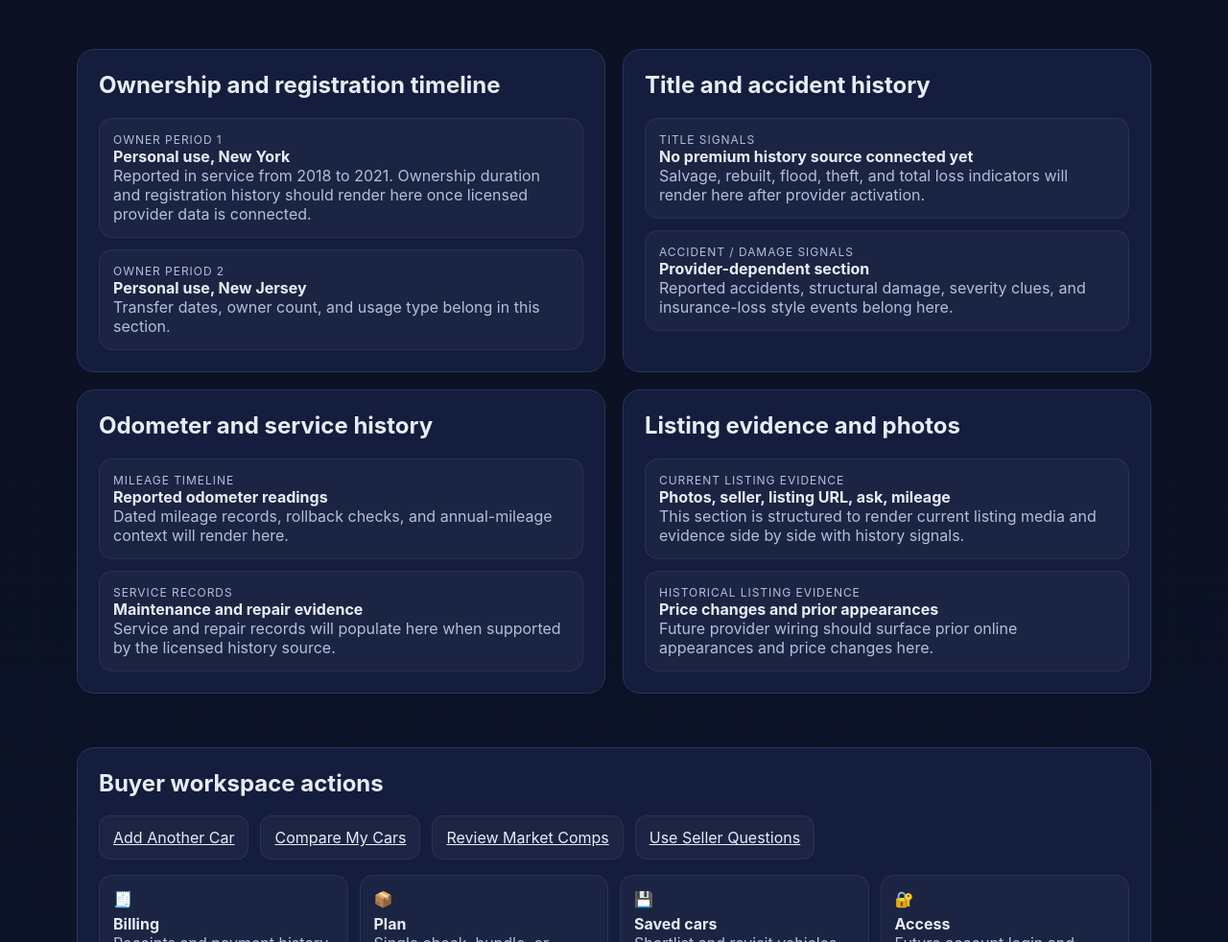
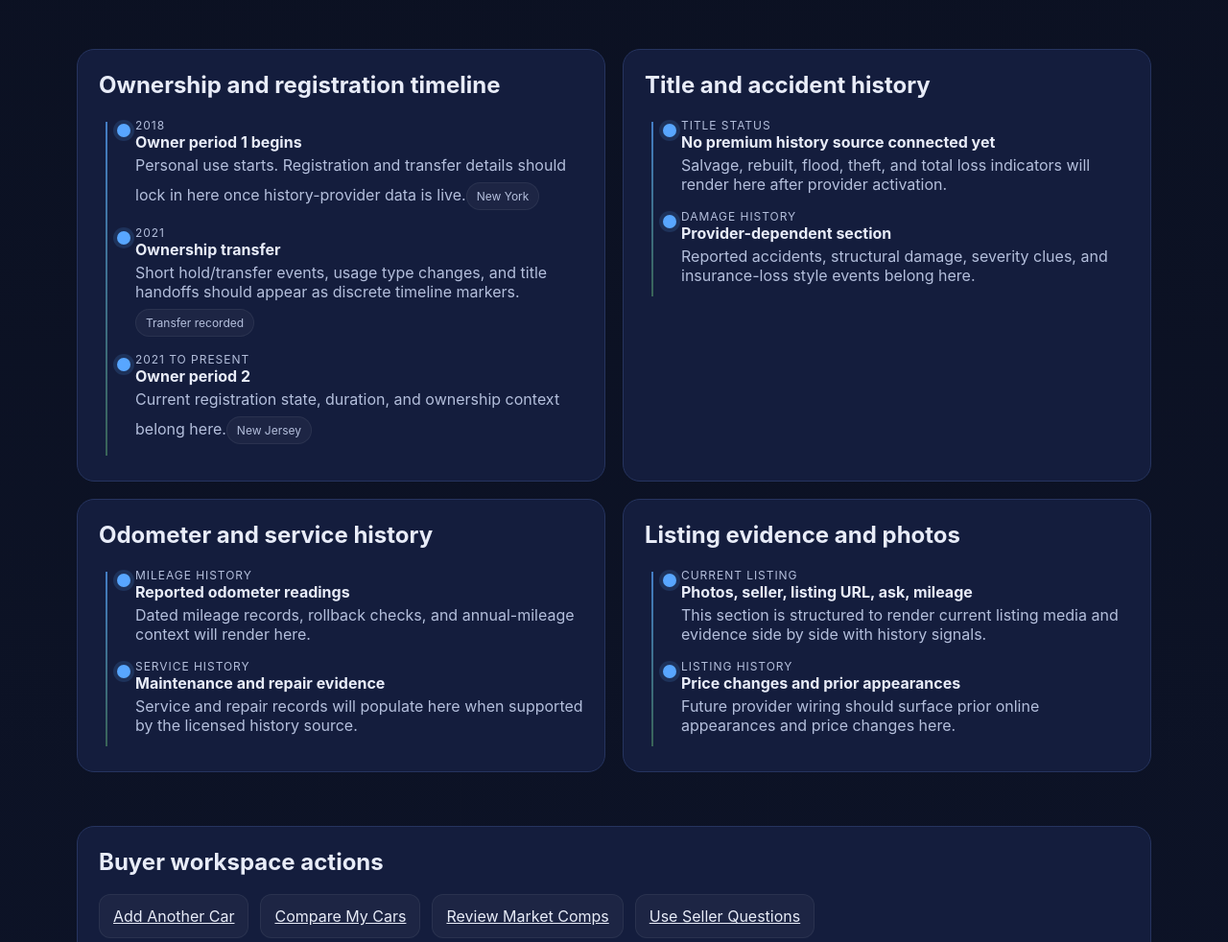
Before and after one commit to 2NspiraOpsTeam/vin-buyer-confidence, a website: page customer.html in a window 1280 px wide. Shown: the part 760-1742 px from the top of the page at 96% size. Drawn offline with Linux system fonts and the light colour scheme.

Commit message:
Add visual timeline rails and provider readiness notes

```diff
--- a/customer.html
+++ b/customer.html
@@ -80,6 +80,12 @@
     .history-grid { display:grid; grid-template-columns: repeat(2,1fr); gap:18px; }
     .history-event { padding:14px; border-radius:14px; background: rgba(255,255,255,.03); border:1px solid rgba(255,255,255,.06); margin-top:12px; }
     .mini-head { font-size:12px; color: var(--muted); text-transform: uppercase; letter-spacing: .08em; }
+    .timeline-rail { position:relative; margin-top:14px; padding-left:20px; }
+    .timeline-rail:before { content:''; position:absolute; left:7px; top:4px; bottom:4px; width:2px; background: linear-gradient(180deg, rgba(88,166,255,.7), rgba(126,231,135,.35)); }
+    .timeline-node { position:relative; padding:0 0 16px 18px; }
+    .timeline-node:before { content:''; position:absolute; left:-1px; top:6px; width:14px; height:14px; border-radius:999px; background: var(--accent); box-shadow: 0 0 0 4px rgba(88,166,255,.15); }
+    .timeline-node strong { display:block; margin-bottom:4px; }
+    .state-chip { display:inline-block; margin-top:8px; padding:6px 10px; border-radius:999px; background: rgba(255,255,255,.04); border:1px solid rgba(255,255,255,.06); color: var(--muted); font-size:12px; }
     .market-inputs { display:grid; grid-template-columns: 1fr 1fr auto; gap:12px; margin-top:14px; align-items:end; }
     .market-inputs label { display:block; font-size:13px; color: var(--muted); margin-bottom:6px; }
     .market-inputs input, .market-inputs select { width:100%; padding:12px 14px; border-radius:12px; border:1px solid rgba(255,255,255,.08); background: rgba(11,16,32,.7); color: var(--text); }
@@ -159,23 +165,32 @@
   <div id="history" class="wrap section history-grid">
     <div class="card">
       <h2>Ownership and registration timeline</h2>
-      <div class="history-event"><div class="mini-head">Owner period 1</div><strong>Personal use, New York</strong><br><span class="muted">Reported in service from 2018 to 2021. Ownership duration and registration history should render here once licensed provider data is connected.</span></div>
-      <div class="history-event"><div class="mini-head">Owner period 2</div><strong>Personal use, New Jersey</strong><br><span class="muted">Transfer dates, owner count, and usage type belong in this section.</span></div>
+      <div class="timeline-rail">
+        <div class="timeline-node"><div class="mini-head">2018</div><strong>Owner period 1 begins</strong><span class="muted">Personal use starts. Registration and transfer details should lock in here once history-provider data is live.</span><div class="state-chip">New York</div></div>
+        <div class="timeline-node"><div class="mini-head">2021</div><strong>Ownership transfer</strong><span class="muted">Short hold/transfer events, usage type changes, and title handoffs should appear as discrete timeline markers.</span><div class="state-chip">Transfer recorded</div></div>
+        <div class="timeline-node"><div class="mini-head">2021 to present</div><strong>Owner period 2</strong><span class="muted">Current registration state, duration, and ownership context belong here.</span><div class="state-chip">New Jersey</div></div>
+      </div>
     </div>
     <div class="card">
       <h2>Title and accident history</h2>
-      <div class="history-event"><div class="mini-head">Title signals</div><strong>No premium history source connected yet</strong><br><span class="muted">Salvage, rebuilt, flood, theft, and total loss indicators will render here after provider activation.</span></div>
-      <div class="history-event"><div class="mini-head">Accident / damage signals</div><strong>Provider-dependent section</strong><br><span class="muted">Reported accidents, structural damage, severity clues, and insurance-loss style events belong here.</span></div>
+      <div class="timeline-rail">
+        <div class="timeline-node"><div class="mini-head">Title status</div><strong>No premium history source connected yet</strong><span class="muted">Salvage, rebuilt, flood, theft, and total loss indicators will render here after provider activation.</span></div>
+        <div class="timeline-node"><div class="mini-head">Damage history</div><strong>Provider-dependent section</strong><span class="muted">Reported accidents, structural damage, severity clues, and insurance-loss style events belong here.</span></div>
+      </div>
     </div>
     <div class="card">
       <h2>Odometer and service history</h2>
-      <div class="history-event"><div class="mini-head">Mileage timeline</div><strong>Reported odometer readings</strong><br><span class="muted">Dated mileage records, rollback checks, and annual-mileage context will render here.</span></div>
-      <div class="history-event"><div class="mini-head">Service records</div><strong>Maintenance and repair evidence</strong><br><span class="muted">Service and repair records will populate here when supported by the licensed history source.</span></div>
+      <div class="timeline-rail">
+        <div class="timeline-node"><div class="mini-head">Mileage history</div><strong>Reported odometer readings</strong><span class="muted">Dated mileage records, rollback checks, and annual-mileage context will render here.</span></div>
+        <div class="timeline-node"><div class="mini-head">Service history</div><strong>Maintenance and repair evidence</strong><span class="muted">Service and repair records will populate here when supported by the licensed history source.</span></div>
+      </div>
     </div>
     <div class="card">
       <h2>Listing evidence and photos</h2>
-      <div class="history-event"><div class="mini-head">Current listing evidence</div><strong>Photos, seller, listing URL, ask, mileage</strong><br><span class="muted">This section is structured to render current listing media and evidence side by side with history signals.</span></div>
-      <div class="history-event"><div class="mini-head">Historical listing evidence</div><strong>Price changes and prior appearances</strong><br><span class="muted">Future provider wiring should surface prior online appearances and price changes here.</span></div>
+      <div class="timeline-rail">
+        <div class="timeline-node"><div class="mini-head">Current listing</div><strong>Photos, seller, listing URL, ask, mileage</strong><span class="muted">This section is structured to render current listing media and evidence side by side with history signals.</span></div>
+        <div class="timeline-node"><div class="mini-head">Listing history</div><strong>Price changes and prior appearances</strong><span class="muted">Future provider wiring should surface prior online appearances and price changes here.</span></div>
+      </div>
     </div>
   </div>
 
```
Also changed, not shown: PROVIDER_READINESS_NOTES.md (added, +43 -0 lines).
